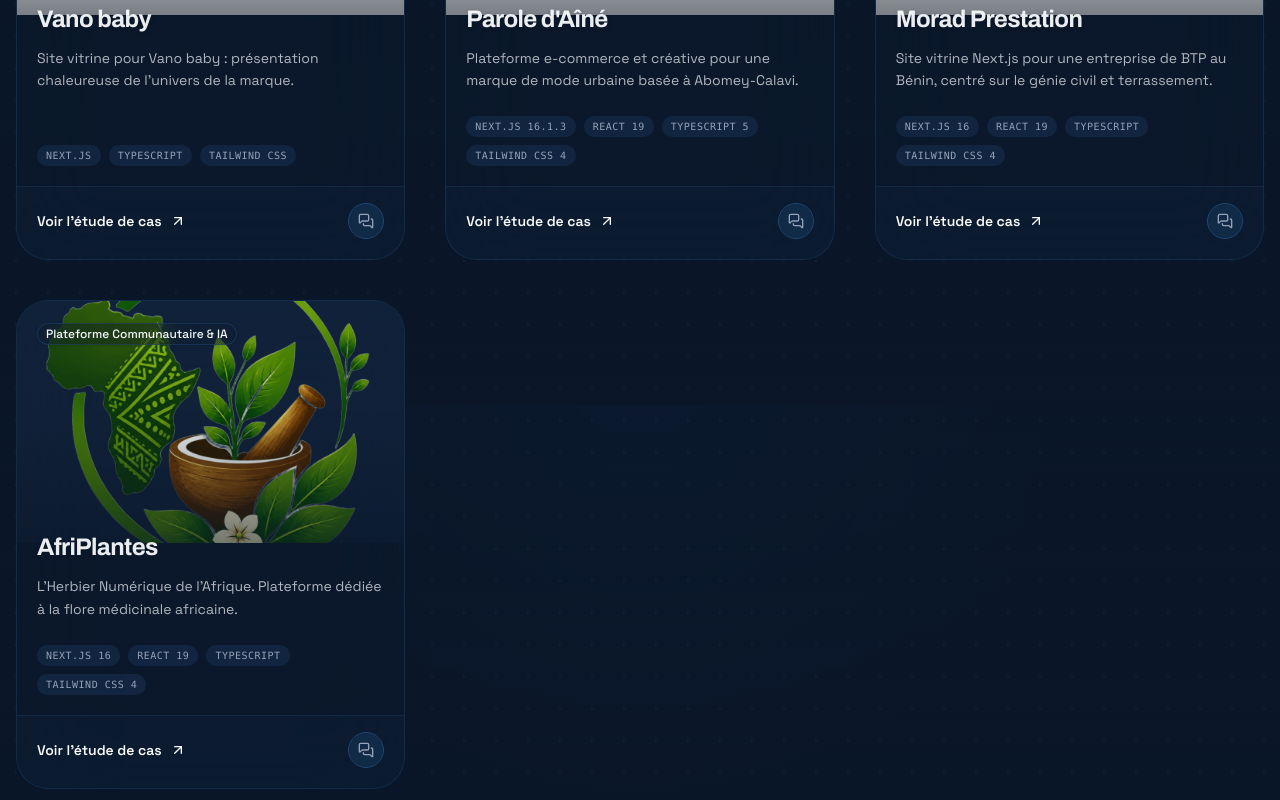
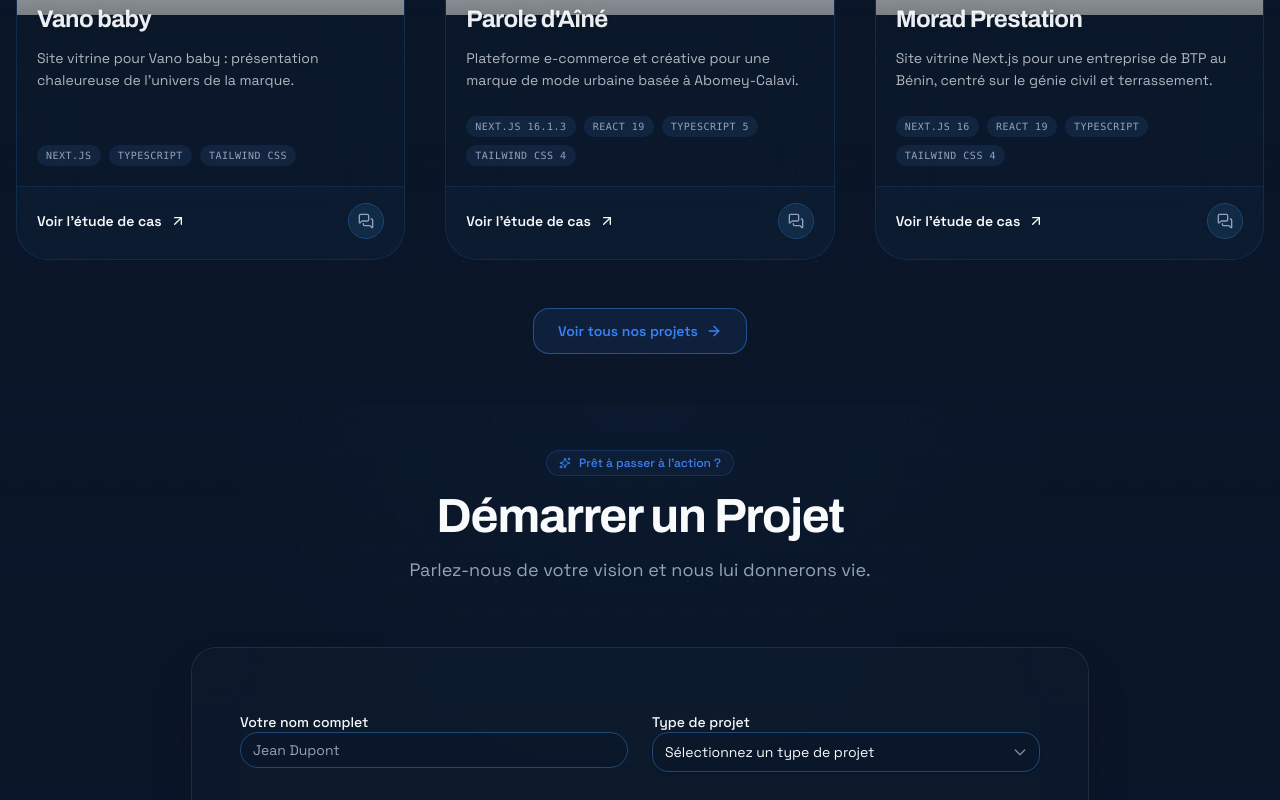
Before and after one commit to Hop-Syder/projet-nexus, a Next.js app: page / in a window 1280 px wide. Shown: the part 2795-3595 px from the top of the page. Built offline with nearby package versions, Linux system fonts and the light colour scheme.

Commit message:
feat: limit project display to 6 items and add link to full projects page

```diff
--- a/app/page.tsx
+++ b/app/page.tsx
@@ -515,7 +515,7 @@ export default function Home() {
             }}
             className="grid grid-cols-1 gap-7 md:grid-cols-2 md:gap-8 lg:grid-cols-3 lg:gap-9 xl:gap-10"
           >
-            {localizedProjects.map((project, i) => (
+            {localizedProjects.slice(0, 6).map((project, i) => (
               <motion.div
                 key={project.id}
                 id={project.id}
@@ -533,6 +533,16 @@ export default function Home() {
               </motion.div>
             ))}
           </motion.div>
+
+          <div className="mt-12 flex justify-center">
+            <a
+              href="/projets"
+              className="group inline-flex items-center gap-2 rounded-lg border border-primary/50 bg-primary/10 px-6 py-3 text-sm font-semibold text-primary backdrop-blur-md transition-all hover:bg-primary/20"
+            >
+              {locale === "fr" ? "Voir tous nos projets" : "View all projects"}
+              <ArrowRight className="size-4 transition-transform group-hover:translate-x-1" />
+            </a>
+          </div>
         </section>
 
         <OrderSection locale={locale} />
```
